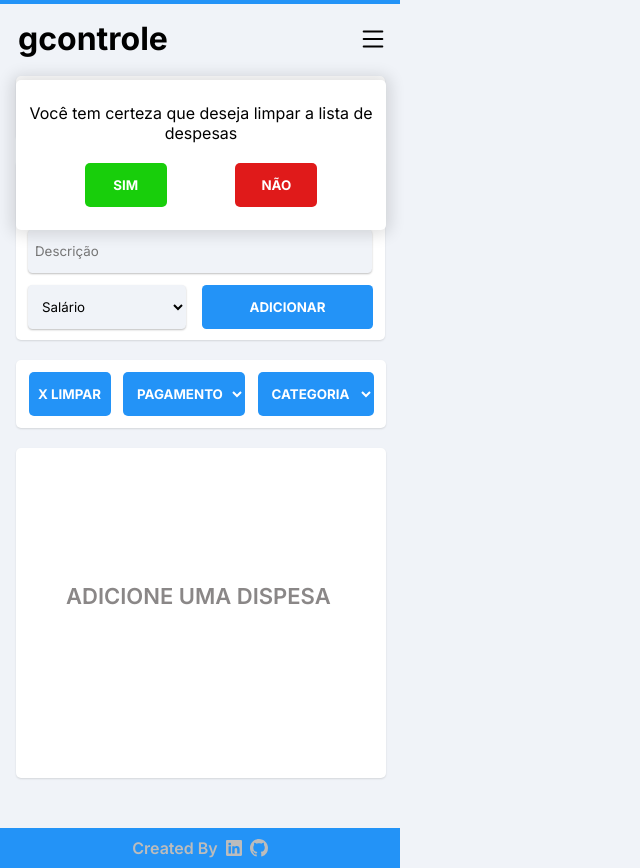
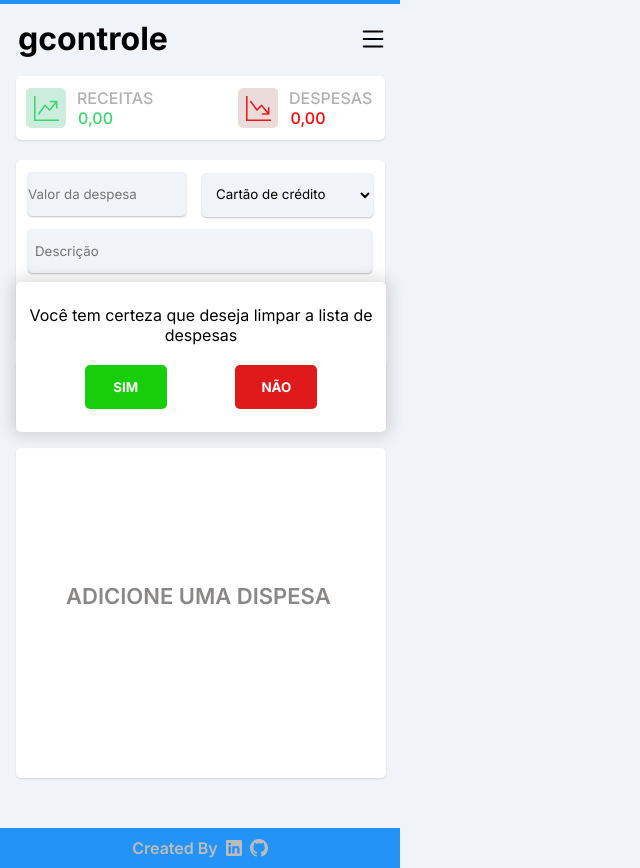
Before and after one commit to ViniciusSoares21/gcontrole, a React (Create React App) app: page / in a window 1280 px wide. Both pictures are taken after a click on the button "X LIMPAR". Shown: the whole page, without its empty margins (0-640 px from the left). Built offline with nearby package versions, Linux system fonts and the light colour scheme.

Commit message:
style: arrumaposição do pop-up

```diff
--- a/src/components/ListCards.jsx
+++ b/src/components/ListCards.jsx
@@ -22,6 +22,7 @@ export default function ListCards({editItem, setOptionCard, optionCard}) {
   const [selectOptionCard, setSelectOptionCard] = useState()
   const [filterList, setFilterList] = useState([])
   const [positionY, setPositionY] = useState(0)
+  const [positionBtnListY, setPositionBtnListY] = useState(0)
   const [confirmationToDeleteTheList, setConfirmationToDeleteTheList] = useState(false)
 
 
@@ -58,6 +59,13 @@ export default function ListCards({editItem, setOptionCard, optionCard}) {
     setExpenses('0,00');
     setRevenue('0,00');
     setConfirmationToDeleteTheList(false)
+  }
+
+  const confirmationDeleteList = (event) => {
+    const positionBtn = event.target.getBoundingClientRect();
+    const y = positionBtn.top -90
+    setPositionBtnListY(y);
+    setConfirmationToDeleteTheList(true)
   }
 
   const filterListByPayment = () => {
@@ -115,7 +123,7 @@ export default function ListCards({editItem, setOptionCard, optionCard}) {
         <button
         className={styles.btnClear}
           type="button"
-          onClick={ () => setConfirmationToDeleteTheList(true) }
+          onClick={ (event) => confirmationDeleteList(event) }
         >
           X LIMPAR
         </button>
@@ -137,8 +145,21 @@ export default function ListCards({editItem, setOptionCard, optionCard}) {
         />
       </div>
       {confirmationToDeleteTheList ? (
-        <div className={styles.containerQuestion}>
-          <p>Você tem certeza que deseja limpar a lista de despesas</p>
+        <div style={{
+            display: 'flex',
+            position: 'absolute',
+            top: positionBtnListY,
+            justifyContent: 'center',
+            flexDirection: 'column',
+            alignItems: 'center',
+            backgroundColor: 'white',
+            boxShadow: '0px 0px 15px 5px rgba(0, 0, 0, 0.12)',
+            borderRadius: '5px',
+            marginLeft: '16px',
+            width: '370px',
+            height: '150px'
+        }}>
+          <p style={{textAlign: 'center'}}>Você tem certeza que deseja limpar a lista de despesas</p>
           <div className={styles.containerQuestionBtn}>
             <button
               className={styles.btnYes}
--- a/src/components/ListCards.module.css
+++ b/src/components/ListCards.module.css
@@ -215,25 +215,6 @@
   font-weight: 900;
 }
 
-.containerQuestion {
-  display: flex;
-  position: absolute;
-  bottom: 570px;
-  justify-content: center;
-  flex-direction: column;
-  align-items: center;
-  background-color: white;
-  box-shadow: 0px 0px 15px 5px rgba(0, 0, 0, 0.12);
-  border-radius: 5px;
-  margin-left: 16px;
-  width: 370px;
-  height: 150px;
-}
-
-.containerQuestion p {
-  text-align: center;
-}
-
 .containerQuestionBtn {
   margin-top: 20px;
   width: 370px;
```
